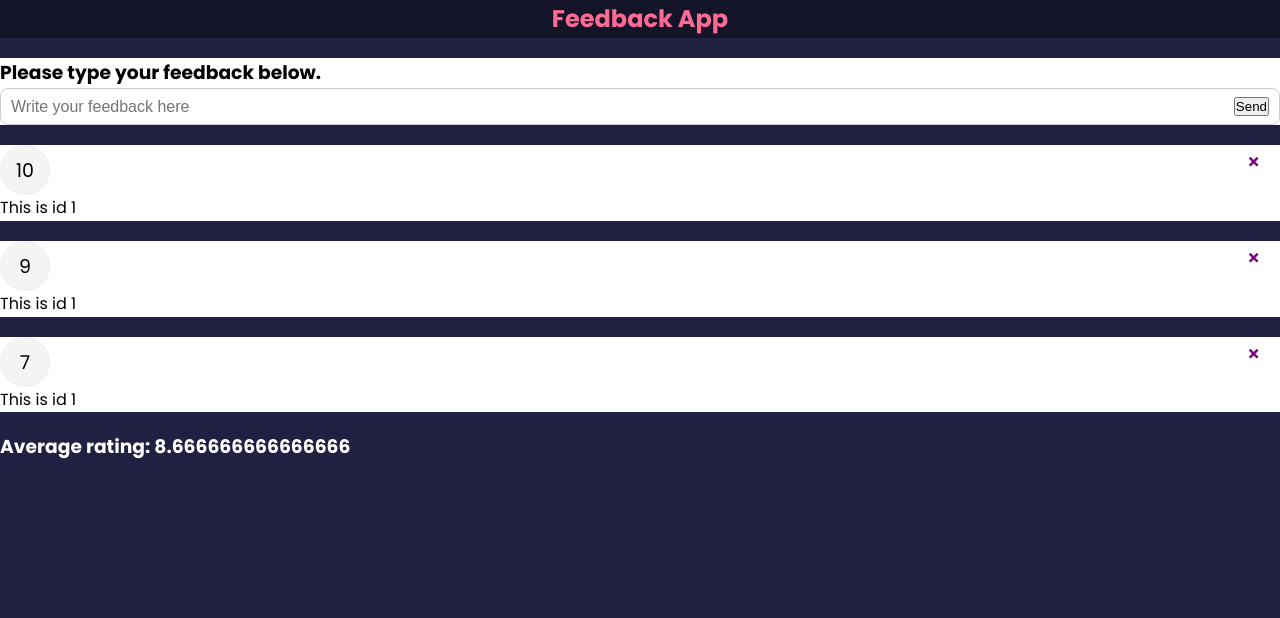
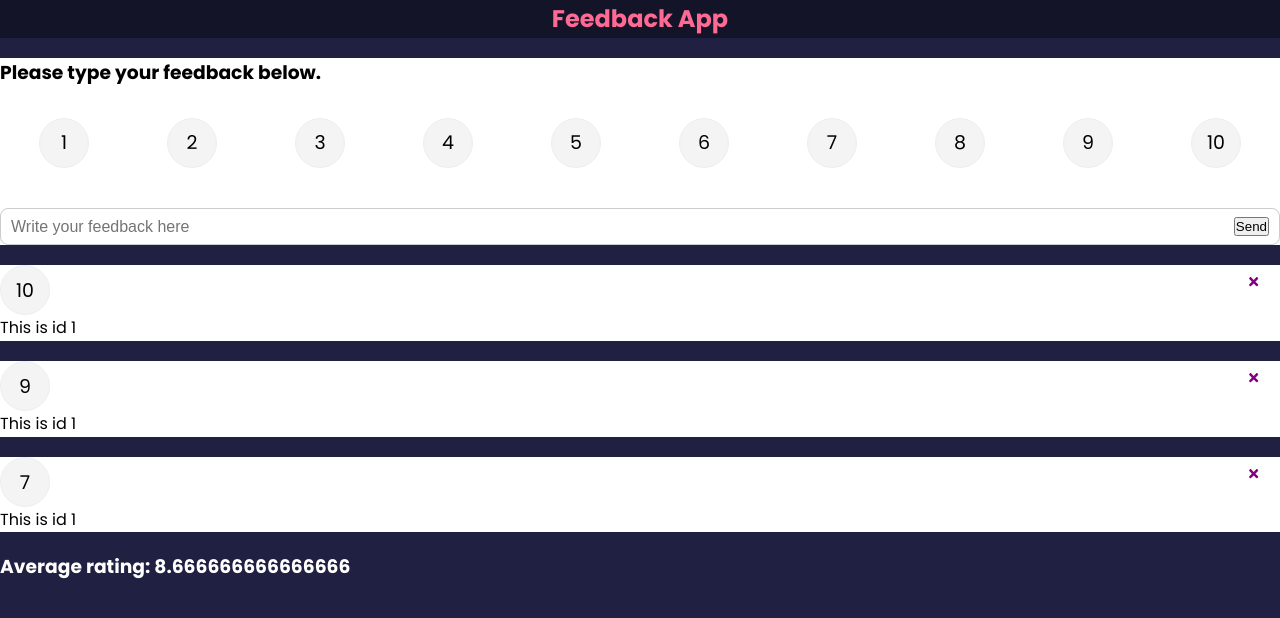
Before and after one commit to JiwanChaudhary/feedback, a React (Create React App) app: page / in a window 1280 px wide. Shown: the top 618 px of the page. Built offline with nearby package versions, Linux system fonts and the light colour scheme; a web font is replaced by a local one.

Commit message:
reating select component added

```diff
--- a/src/App.css
+++ b/src/App.css
@@ -1,4 +1,4 @@
-@import url('https://fonts.googleapis.com/css2?family=Baloo+Bhaijaan+2&family=Bebas+Neue&family=Montserrat:wght@500&family=Orelega+One&family=Poppins:wght@400;600;700&family=Ubuntu:wght@300;400;500;700&display=swap');
+@import url("https://fonts.googleapis.com/css2?family=Baloo+Bhaijaan+2&family=Bebas+Neue&family=Montserrat:wght@500&family=Orelega+One&family=Poppins:wght@400;600;700&family=Ubuntu:wght@300;400;500;700&display=swap");
 
 * {
   margin: 0;
@@ -8,7 +8,16 @@
 
 body {
   background-color: #202142;
-    font-family: 'Poppins', sans-serif;
+  font-family: "Poppins", sans-serif;
   color: white;
   line-height: 1.6;
 }
+
+[type="radio"] {
+  opacity: 0;
+}
+
+[type="radio"]:checked ~ label {
+  background: #ff6a95;
+  color: #fff;
+}
--- a/src/components/FeedbackForm.jsx
+++ b/src/components/FeedbackForm.jsx
@@ -1,6 +1,7 @@
 import React, { useState } from "react";
 import CommonCard from "./common/Card";
 import Button from "./common/Button";
+import RatingSelect from "./RatingSelect";
 import {
   Form,
   YourFeedback,
@@ -13,6 +14,8 @@ const FeedbackForm = () => {
   const [text, setText] = useState("");
   const [disabled, isDisabled] = useState(true);
   const [message, setMessage] = useState("");
+  const [rating, setRating] = useState(0);
+  console.log(rating);
 
   function handleInputText(e) {
     setText(e.target.value);
@@ -27,6 +30,7 @@ const FeedbackForm = () => {
     <CommonCard>
       <Form>
         <YourFeedback>Please type your feedback below.</YourFeedback>
+        <RatingSelect select={(rating) => setRating(rating)} />
         <InputGroup>
           <InputText
             type="text"
@@ -37,7 +41,7 @@ const FeedbackForm = () => {
             Send
           </SubmitButton>
         </InputGroup>
-        { message && <p>{message}</p>}
+        {message && <p>{message}</p>}
       </Form>
     </CommonCard>
   );
--- /dev/null
+++ b/src/components/RatingSelect.jsx
@@ -0,0 +1,128 @@
+import React, { useState } from "react";
+import {Ul, Li, Input, Label} from "../styledComponents/RatingSelect.styled"
+
+function RatingSelect({ select }) {
+  const [selected, setSelected] = useState("10");
+
+  function handleChange(e) {
+    setSelected(e.target.value);
+    select(e.target.value);
+  }
+
+  return (
+    <Ul>
+      <Li>
+        <Input
+          type="radio"
+          id="num1"
+          name="rating"
+          value="1"
+          onChange={handleChange}
+          checked={selected === 1}
+        />
+        <Label htmlFor="num1">1</Label>
+      </Li>
+      <Li>
+        <Input
+          type="radio"
+          id="num2"
+          name="rating"
+          value="2"
+          onChange={handleChange}
+          checked={selected === 2}
+        />
+        <Label htmlFor="num2">2</Label>
+      </Li>
+      <Li>
+        <Input
+          type="radio"
+          id="num3"
+          name="rating"
+          value="3"
+          onChange={handleChange}
+          checked={selected === 3}
+        />
+        <Label htmlFor="num3">3</Label>
+      </Li>
+      <Li>
+        <Input
+          type="radio"
+          id="num4"
+          name="rating"
+          value="4"
+          onChange={handleChange}
+          checked={selected === 4}
+        />
+        <Label htmlFor="num4">4</Label>
+      </Li>
+      <Li>
+        <Input
+          type="radio"
+          id="num5"
+          name="rating"
+          value="5"
+          onChange={handleChange}
+          checked={selected === 5}
+        />
+        <Label htmlFor="num5">5</Label>
+      </Li>
+      <Li>
+        <Input
+          type="radio"
+          id="num6"
+          name="rating"
+          value="6"
+          onChange={handleChange}
+          checked={selected === 6}
+        />
+        <Label htmlFor="num6">6</Label>
+      </Li>
+      <Li>
+        <Input
+          type="radio"
+          id="num7"
+          name="rating"
+          value="7"
+          onChange={handleChange}
+          checked={selected === 7}
+        />
+        <Label htmlFor="num7">7</Label>
+      </Li>
+      <Li>
+        <Input
+          type="radio"
+          id="num8"
+          name="rating"
+          value="8"
+          onChange={handleChange}
+          checked={selected === 8}
+        />
+        <Label htmlFor="num8">8</Label>
+      </Li>
+      <Li>
+        <Input
+          type="radio"
+          id="num9"
+          name="rating"
+          value="9"
+          onChange={handleChange}
+          checked={selected === 9}
+        />
+        <Label htmlFor="num9">9</Label>
+      </Li>
+      <Li>
+        <Input
+          type="radio"
+          id="num10"
+          name="rating"
+          value="10"
+          onChange={handleChange}
+          checked={selected === 10}
+        />
+        <Label htmlFor="num10">10</Label>
+      </Li>
+    </Ul>
+  );
+}
+
+export default RatingSelect;
--- /dev/null
+++ b/src/styledComponents/RatingSelect.styled.js
@@ -0,0 +1,39 @@
+import styled from "styled-components";
+
+export const Ul = styled.ul`
+  display: flex;
+  align-items: center;
+  justify-content: space-around;
+  margin: 30px 0 40px;
+  list-style: none;
+`;
+export const Li = styled.li`
+  position: relative;
+  background: #f4f4f4;
+  width: 50px;
+  height: 50px;
+  padding: 10px;
+  text-align: center;
+  border-radius: 50%;
+  font-size: 19px;
+  border: 1px #eee solid;
+  transition: 0.3s;
+
+  &:hover {
+    background: #ff6a95;
+    color: #fff;
+  }
+`;
+export const Input = styled.input``;
+
+export const Label = styled.label`
+  position: absolute;
+  top: 50%;
+  left: 50%;
+  width: 50px;
+  height: 50px;
+  padding: 10px;
+  border-radius: 50%;
+  transform: translate(-50%, -50%);
+  cursor: pointer;
+`;
```
Lines whose indentation alone changed are shown as unchanged.
